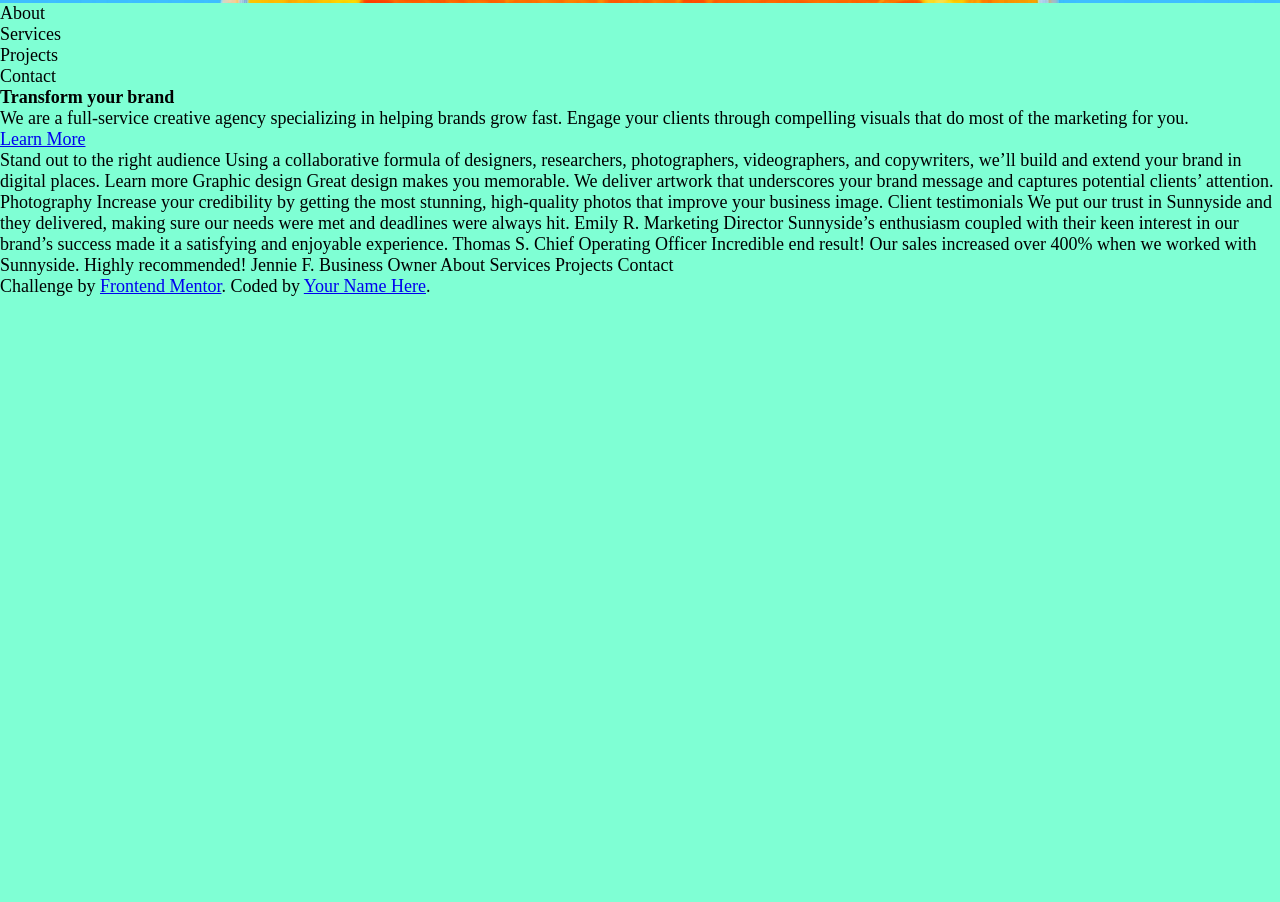
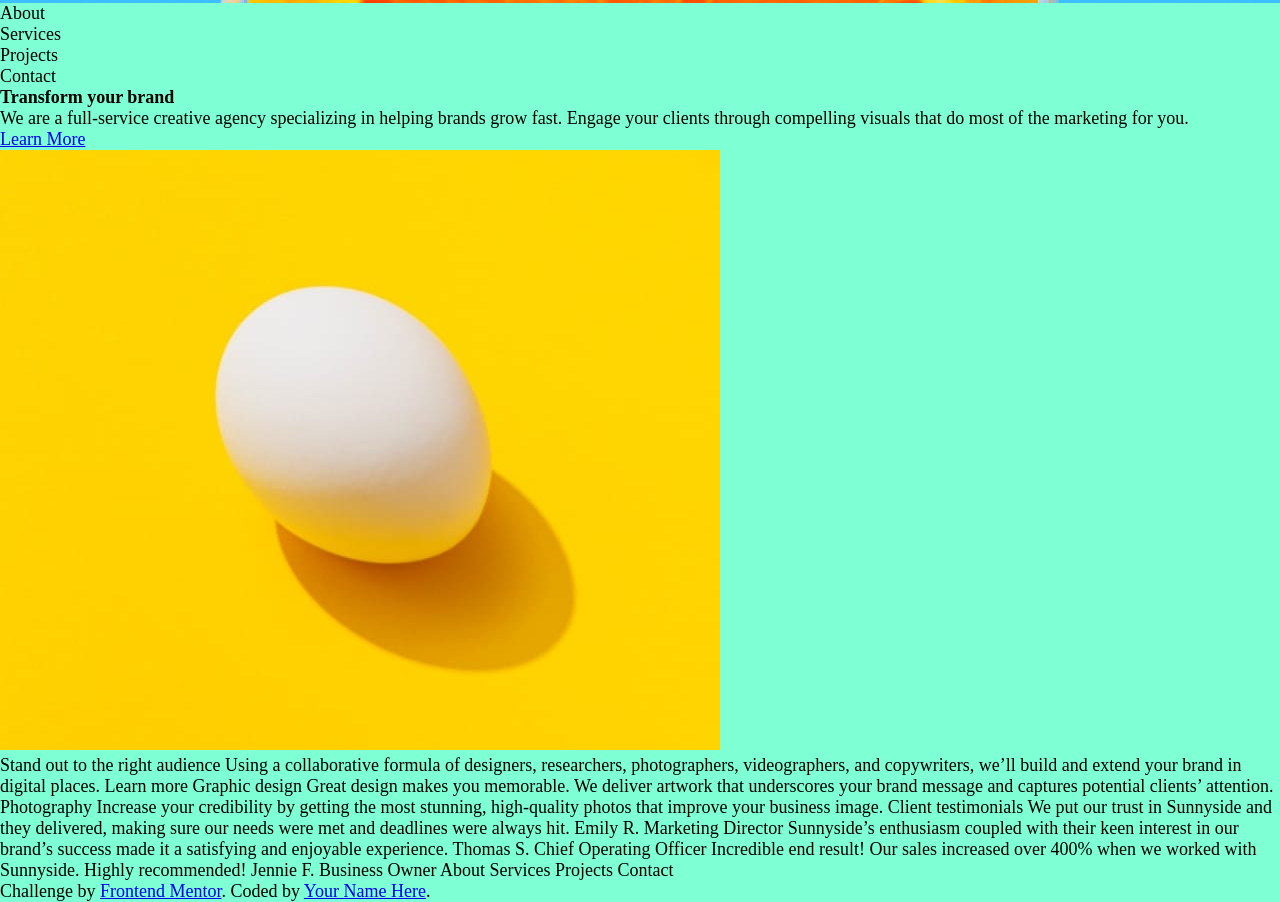
Before and after one commit to pjose92/sunnyside, a plain HTML site: page index.html in a window 1280 px wide. Shown: the part 797-1699 px from the top of the page. Before the commit the page ends 1094 px from the top, so only its background shows below. Drawn offline with Linux system fonts and the light colour scheme.

Commit message:
adding second img

```diff
--- a/index.html
+++ b/index.html
@@ -58,6 +58,13 @@
           <a href="#">Learn More</a>
         </div>
       </div>
+
+      <div class="right-col">
+        <picture>
+          <source media="(max-width: 375px)" srcset="images/mobile/image-transform.jpg">
+          <img src="images/desktop/image-transform.jpg">
+        </picture>
+      </div>
     </article>
   </section>
 
```
